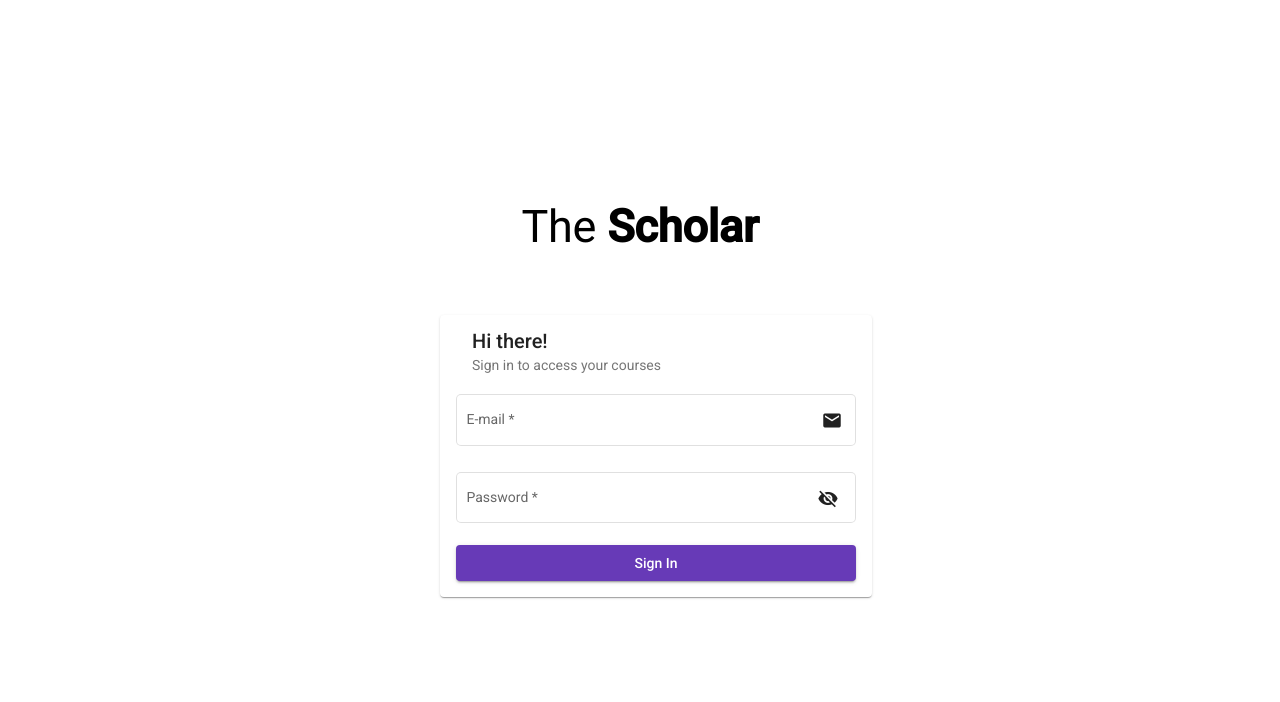
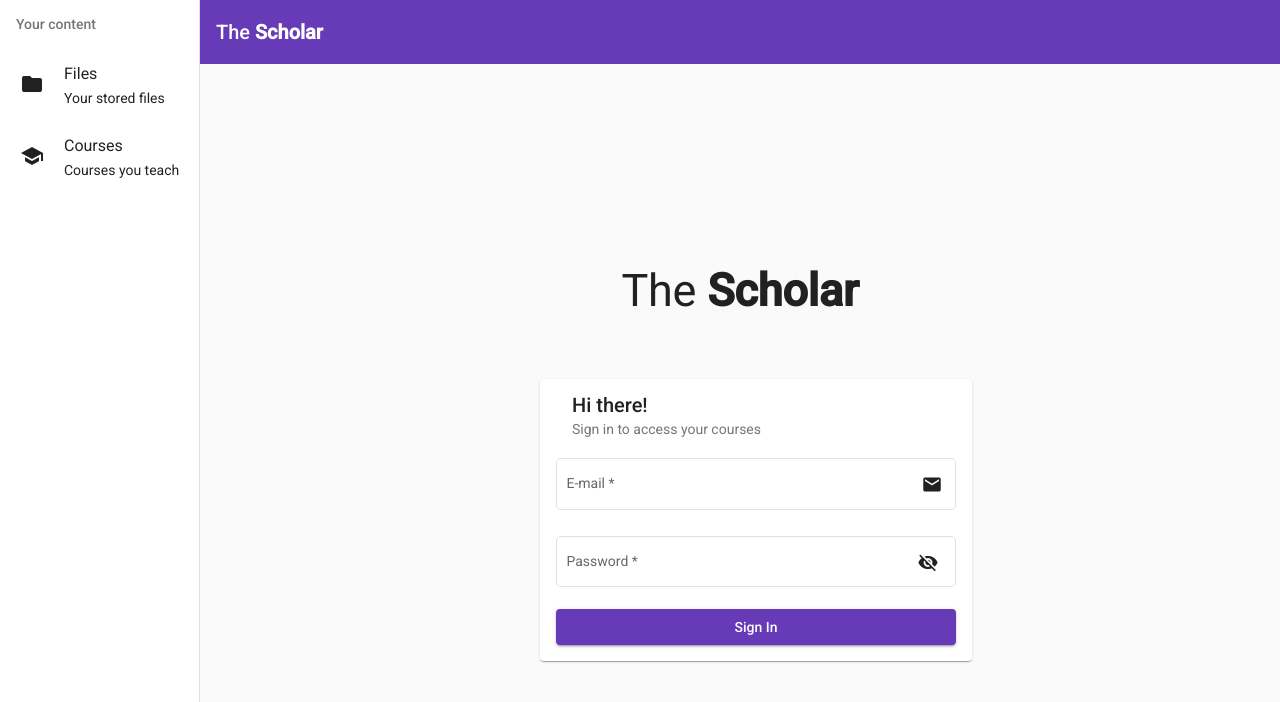
Before and after one commit to dcanevarollo/the-scholar, an Angular app in the folder webapp/: page /login in a window 1280 px wide. Shown: the top 702 px of the page. Built offline with nearby package versions, Linux system fonts and the light colour scheme.

Commit message:
Dashboard: App navigation

```diff
--- a/webapp/src/app/app.component.html
+++ b/webapp/src/app/app.component.html
@@ -1 +1,3 @@
-<router-outlet></router-outlet>
+<app-navigation>
+  <router-outlet></router-outlet>
+</app-navigation>
--- a/webapp/src/app/auth/shared/auth.service.ts
+++ b/webapp/src/app/auth/shared/auth.service.ts
@@ -1,5 +1,5 @@
 import { HttpClient, HttpErrorResponse } from '@angular/common/http';
-import { Injectable } from '@angular/core';
+import { EventEmitter, Injectable } from '@angular/core';
 import { Router } from '@angular/router';
 import { take } from 'rxjs/operators';
 
@@ -19,6 +19,7 @@ export class AuthService {
 
   private readonly API = `${environment.apiUrl}/auth`;
 
+  showNavEmitter = new EventEmitter<boolean>();
   user: User | null = null;
   redirectUrl = '/dashboard';
 
@@ -51,6 +52,7 @@ export class AuthService {
           localStorage.setItem('@the-scholar/user', JSON.stringify(user));
 
           this.user = user;
+          this.showNavEmitter.emit(true);
           this.router.navigate([this.redirectUrl]);
         },
         ({ error }: HttpErrorResponse) => this.snackBarService.showError(error)
@@ -61,6 +63,7 @@ export class AuthService {
     localStorage.clear();
 
     this.user = null;
+    this.showNavEmitter.emit(false);
     this.redirectUrl = '/dashboard';
     this.router.navigate(['/login']);
   }
--- /dev/null
+++ b/webapp/src/app/core/navigation/navigation.component.html
@@ -0,0 +1,44 @@
+<mat-sidenav-container class="sidenav-container">
+  <mat-sidenav
+    #drawer
+    class="sidenav"
+    fixedInViewport
+    [attr.role]="(isHandset$ | async) ? 'dialog' : 'navigation'"
+    [mode]="(isHandset$ | async) ? 'over' : 'side'"
+    [opened]="(isHandset$ | async) === false"
+    *ngIf="visible"
+  >
+    <mat-nav-list>
+      <h3 matSubheader>Your content</h3>
+
+      <a mat-list-item routerLink="files">
+        <mat-icon matListIcon>folder</mat-icon>
+        <h3 matLine>Files</h3>
+        <p matLine>Your stored files</p>
+      </a>
+      <a mat-list-item routerLink="courses">
+        <mat-icon matListIcon>school</mat-icon>
+        <h3 matLine>Courses</h3>
+        <p matLine>Courses you teach</p>
+      </a>
+    </mat-nav-list>
+  </mat-sidenav>
+
+  <mat-sidenav-content>
+    <mat-toolbar color="primary" *ngIf="visible">
+      <button
+        type="button"
+        aria-label="Toggle sidenav"
+        mat-icon-button
+        (click)="toggleDrawer()"
+        *ngIf="isHandset$ | async"
+      >
+        <mat-icon aria-label="Side nav toggle icon">menu</mat-icon>
+      </button>
+      <span>The <strong>Scholar</strong></span>
+    </mat-toolbar>
+
+    <!--<router-outlet/>-->
+    <ng-content></ng-content>
+  </mat-sidenav-content>
+</mat-sidenav-container>
--- /dev/null
+++ b/webapp/src/app/core/navigation/navigation.component.scss
@@ -0,0 +1,17 @@
+.sidenav-container {
+  height: 100%;
+}
+
+.sidenav {
+  width: 200px;
+}
+
+.sidenav .mat-toolbar {
+  background: inherit;
+}
+
+.mat-toolbar.mat-primary {
+  position: sticky;
+  top: 0;
+  z-index: 1;
+}
--- /dev/null
+++ b/webapp/src/app/core/navigation/navigation.component.ts
@@ -0,0 +1,48 @@
+import { Component, ElementRef, OnDestroy, OnInit, ViewChild } from '@angular/core';
+import { BreakpointObserver, Breakpoints } from '@angular/cdk/layout';
+import { Observable, Subscription } from 'rxjs';
+import { map, shareReplay } from 'rxjs/operators';
+import { MatSidenav } from '@angular/material/sidenav';
+
+import { AuthService } from 'src/app/auth/shared/auth.service';
+
+@Component({
+  selector: 'app-navigation',
+  templateUrl: './navigation.component.html',
+  styleUrls: ['./navigation.component.scss']
+})
+export class NavigationComponent implements OnInit, OnDestroy {
+
+  @ViewChild('drawer') drawerRef?: ElementRef<MatSidenav>;
+
+  visible = true;
+  subscription?: Subscription;
+  isHandset$?: Observable<boolean>;
+
+  constructor(
+    private breakpointObserver: BreakpointObserver,
+    private authService: AuthService
+  ) { }
+
+  ngOnInit(): void {
+    this.subscription = this.authService.showNavEmitter.subscribe(
+      visible => this.visible = visible
+    );
+
+    this.isHandset$ = this.breakpointObserver
+      .observe(Breakpoints.Handset)
+      .pipe(
+        map(result => result.matches),
+        shareReplay()
+      );
+  }
+
+  toggleDrawer(): void {
+    this.drawerRef?.nativeElement.toggle();
+  }
+
+  ngOnDestroy(): void {
+    this.subscription?.unsubscribe();
+  }
+
+}
```
Also changed, not shown: webapp/src/app/core/core.module.ts (+15 -2 lines).
